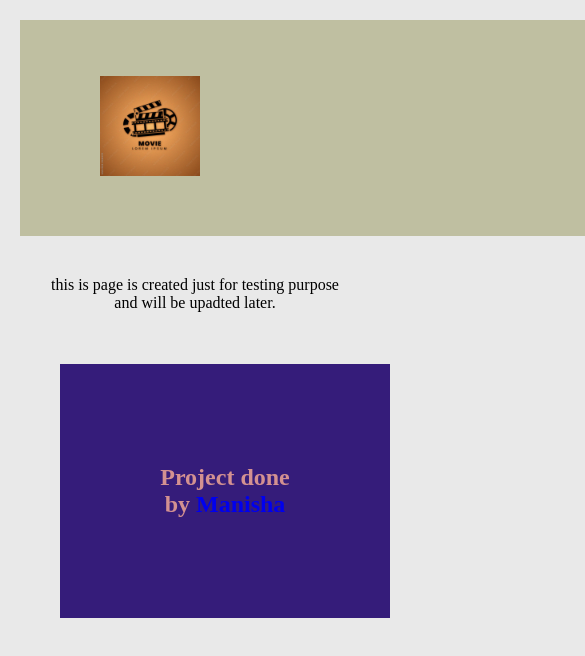
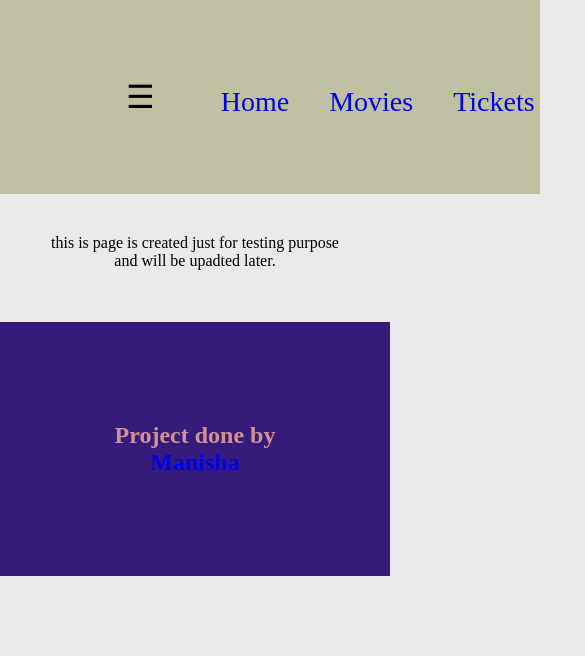
Before and after one commit to manishareddykodicherla-frontend/React-project-final-on-movie, a React (Create React App) app: page /movies in a window 390 px wide. Shown: the top 656 px of the page, 585 px wide, since content can reach past the window. Built offline with nearby package versions, Linux system fonts and the light colour scheme; no server answers.

Commit message:
Fix buid issue

```diff
--- a/src/index.css
+++ b/src/index.css
@@ -132,45 +132,12 @@ animation: moving 500ms linear infinite;
     }
 }
 
- @media (max-width: 768px) {
-  nav {
-    width: 768px;
-     align-items: center;
-     justify-content: space-between;
-     margin:20px;
-    }
-  .burger {
-     display: block;
-    }
-  .nav__lists {
-    display: none;
-    position: absolute;
-     top: 100px;
-     right: 20px;
-      background-color: rgb(191, 191, 161);
-       flex-direction: column;
-        padding: 20px; }
-  .nav__lists--open {
-    display: flex;
-}
-  .nav__list {
-    font-size: 22px;
-     padding: 12px; }
-}
 
-.btn-search{
-    position: absolute;
-    top:35px;
-    right:-20px;
-}
-.search{
-    position: relative;
-}
-.footer{
-    width:auto;
-    text-align: center;
-    margin-left :60px;
-}
+
+
+
+
+
 @media (max-width:540px) {
     .nav__container{
         width: 540px;
```
